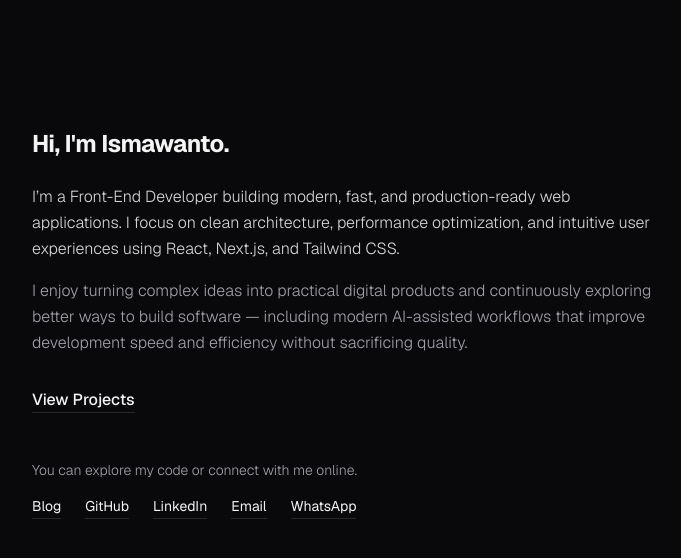
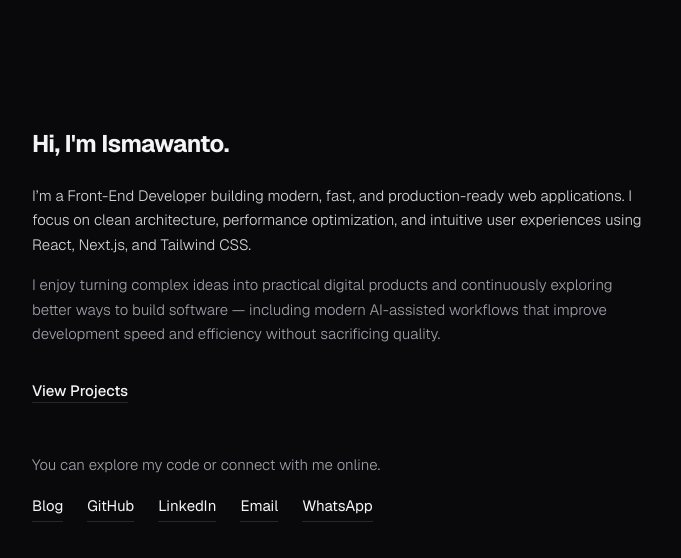
Before and after one commit to Ismawant0/portfolio, a Next.js app: page / in a window 1280 px wide. Shown: the top 558 px of the page, without its empty margins (296-977 px from the left). Built offline with nearby package versions, Linux system fonts and the light colour scheme.

Commit message:
Standardize font sizes and line heights across all pages for consistency

```diff
--- a/src/app/blog/[slug]/page.tsx
+++ b/src/app/blog/[slug]/page.tsx
@@ -88,7 +88,7 @@ export default async function BlogPostPage({ params }: { params: Promise<{ slug:
             }
 
             return (
-              <p key={index} className="text-zinc-400 text-lg leading-[1.8] font-light">
+              <p key={index} className="text-zinc-400 leading-relaxed font-light">
                 {parseMarkdown(trimmed)}
               </p>
             );
--- a/src/app/blog/page.tsx
+++ b/src/app/blog/page.tsx
@@ -14,7 +14,7 @@ function BlogLink({ title, date, excerpt, slug }: { title: string; date: string;
         <div className="text-zinc-500 text-xs font-mono mb-2">
           {date}
         </div>
-        <div className="text-zinc-400 text-sm font-light leading-relaxed">
+        <div className="text-zinc-400 font-light leading-relaxed">
           {excerpt}
         </div>
       </Link>
--- a/src/app/globals.css
+++ b/src/app/globals.css
@@ -15,6 +15,8 @@
 body {
   background-color: var(--background);
   color: var(--foreground);
+  font-size: 15px; /* Standardize base font size */
+  line-height: 1.7; /* Standardize line height */
 }
 
 @layer base {
@@ -27,3 +29,9 @@ body {
   background-color: #27272a; /* zinc-800 */
   color: #f4f4f5; /* zinc-100 */
 }
+
+/* Ensure prose matches our global standards */
+.prose {
+  font-size: 15px !important;
+  line-height: 1.7 !important;
+}
--- a/src/app/page.tsx
+++ b/src/app/page.tsx
@@ -28,23 +28,23 @@ export default function Home() {
 
       {/* Connect Section */}
       <section id="contact" className="flex flex-col gap-4">
-        <p className="text-zinc-400 text-sm font-light">
+        <p className="text-zinc-400 font-light">
           You can explore my code or connect with me online.
         </p>
-        <div className="flex flex-wrap gap-x-6 gap-y-3 text-sm">
-          <Link href="/blog" className="text-zinc-100 border-b border-zinc-800 hover:border-zinc-100 transition-all pb-0.5">
+        <div className="flex flex-wrap gap-x-6 gap-y-3">
+          <Link href="/blog" className="text-zinc-100 border-b border-zinc-800 hover:border-zinc-100 transition-all pb-0.5 text-[15px]">
             Blog
           </Link>
-          <a href="https://github.com/Ismawant0" target="_blank" rel="noopener noreferrer" className="text-zinc-100 border-b border-zinc-800 hover:border-zinc-100 transition-all pb-0.5">
+          <a href="https://github.com/Ismawant0" target="_blank" rel="noopener noreferrer" className="text-zinc-100 border-b border-zinc-800 hover:border-zinc-100 transition-all pb-0.5 text-[15px]">
             GitHub
           </a>
-          <a href="https://linkedin.com" target="_blank" rel="noopener noreferrer" className="text-zinc-100 border-b border-zinc-800 hover:border-zinc-100 transition-all pb-0.5">
+          <a href="https://linkedin.com" target="_blank" rel="noopener noreferrer" className="text-zinc-100 border-b border-zinc-800 hover:border-zinc-100 transition-all pb-0.5 text-[15px]">
             LinkedIn
           </a>
-          <a href="mailto:wantoisma@gmail.com" className="text-zinc-100 border-b border-zinc-800 hover:border-zinc-100 transition-all pb-0.5">
+          <a href="mailto:wantoisma@gmail.com" className="text-zinc-100 border-b border-zinc-800 hover:border-zinc-100 transition-all pb-0.5 text-[15px]">
             Email
           </a>
-          <a href="https://wa.me/6285399912255" target="_blank" rel="noopener noreferrer" className="text-zinc-100 border-b border-zinc-800 hover:border-zinc-100 transition-all pb-0.5">
+          <a href="https://wa.me/6285399912255" target="_blank" rel="noopener noreferrer" className="text-zinc-100 border-b border-zinc-800 hover:border-zinc-100 transition-all pb-0.5 text-[15px]">
             WhatsApp
           </a>
         </div>
--- a/src/app/projects/page.tsx
+++ b/src/app/projects/page.tsx
@@ -13,7 +13,7 @@ function ProjectLink({ title, description, href }: { title: string; description:
         <div className="text-zinc-100 font-medium border-b border-transparent group-hover:border-zinc-700 transition-all w-fit mb-1">
           {title}
         </div>
-        <div className="text-zinc-500 text-sm font-light leading-relaxed">
+        <div className="text-zinc-500 font-light leading-relaxed">
           {description}
         </div>
       </a>
```
